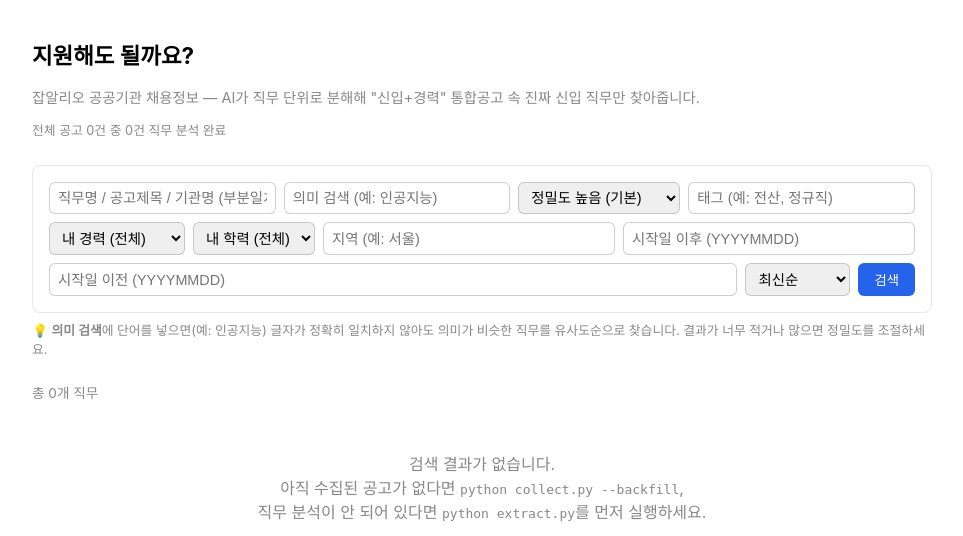
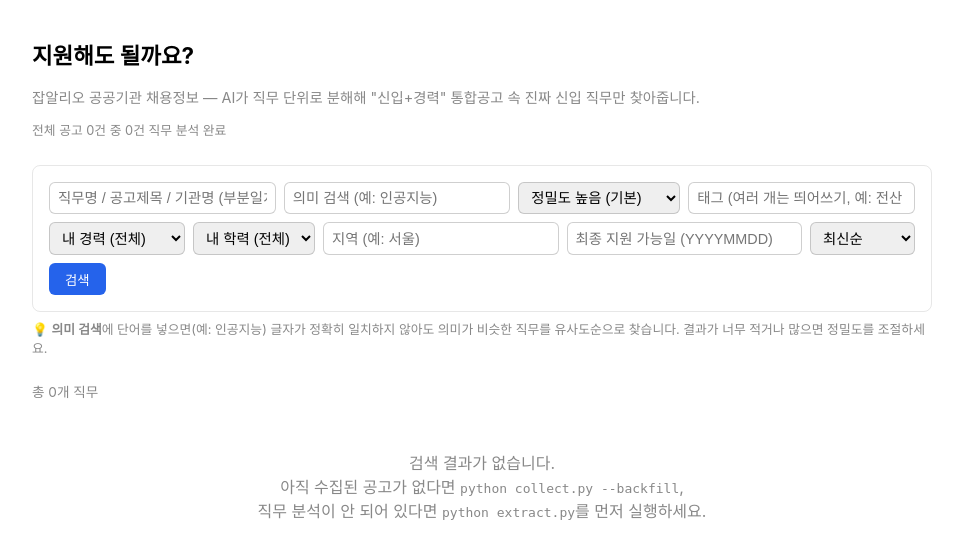
Before and after one commit to ehekafhr/Can_I_Apply, a FastAPI app: page / in a window 1280 px wide. Shown: the top 536 px of the page, without its empty margins (158-1121 px from the left). Run offline with FastAPI, Linux system fonts and the light colour scheme.

Commit message:
#feat: 검색 시 여러 태그 동시 지원, 날짜는 유의미한 최종 지원일 기준으로 수정

```diff
--- a/server/routes.py
+++ b/server/routes.py
@@ -74,12 +74,11 @@
         le=1.0,
         description="의미검색 정밀도. 최고 유사도 대비 이 비율 이상만 표시(높을수록 엄격)",
     ),
-    tag: str | None = Query(None),
+    tag: str | None = Query(None, description="태그. 띄어쓰기로 여러 개를 넣으면 모두 포함하는(AND) 직무만 표시"),
     career: str | None = Query(None, description="사용자 본인의 경력 상태(신입/경력); 지원 가능한 공고를 모두 표시"),
     edu: str | None = Query(None, description="사용자 본인의 최종학력; 이 학력으로 지원 가능한 공고를 모두 표시"),
     work_rgn: str | None = Query(None),
-    bgn_date: str | None = Query(None, description="YYYYMMDD, 공고 시작일 이후"),
-    end_date: str | None = Query(None, description="YYYYMMDD, 공고 시작일 이전"),
+    apply_by: str | None = Query(None, description="YYYYMMDD, 이 날짜까지 지원 가능한(마감일이 이 날짜 이후인) 공고만 표시"),
     sort: str = Query("latest", pattern="^(latest|deadline)$"),
     page: int = Query(1, ge=1),
 ):
@@ -94,7 +93,9 @@
                 | (Announcement.inst_nm.like(like))
             )
         if tag:
-            base = base.where(Position.tags.like(f"%{tag}%"))
+            # 띄어쓰기로 구분된 여러 태그를 모두 만족(AND)하는 직무만 남긴다.
+            for t in tag.split():
+                base = base.where(Position.tags.like(f"%{t}%"))
         if career and career in CAREER_ELIGIBILITY:
             base = base.where(Position.career_level.in_(CAREER_ELIGIBILITY[career]))
         if edu and edu in EDU_LADDER:
@@ -106,10 +107,9 @@
                 (Announcement.work_rgn_nm_lst.like(f"%{work_rgn}%"))
                 | (Position.location.like(f"%{work_rgn}%"))
             )
-        if bgn_date:
-            base = base.where(Announcement.pbanc_bgng_ymd >= bgn_date)
-        if end_date:
-            base = base.where(Announcement.pbanc_bgng_ymd <= end_date)
+        if apply_by:
+            # 마감일이 이 날짜 이후(포함)인 공고만 = 이 날짜까지는 지원 가능한 공고
+            base = base.where(Announcement.pbanc_end_ymd >= apply_by)
 
         precision_eff = precision if precision is not None else DEFAULT_SIM_RATIO
         sim_map: dict[int, float] = {}
@@ -183,8 +183,7 @@
                 "career": career or "",
                 "edu": edu or "",
                 "work_rgn": work_rgn or "",
-                "bgn_date": bgn_date or "",
-                "end_date": end_date or "",
+                "apply_by": apply_by or "",
                 "sort": sort,
             },
         },
--- a/server/templates/index.html
+++ b/server/templates/index.html
@@ -59,7 +59,7 @@
       <option value="0.85" {% if 0.825 <= filters.precision < 0.875 %}selected{% endif %}>정밀도 보통</option>
       <option value="0.80" {% if filters.precision < 0.825 %}selected{% endif %}>정밀도 낮음 (폭넓게)</option>
     </select>
-    <input type="text" name="tag" placeholder="태그 (예: 전산, 정규직)" value="{{ filters.tag }}">
+    <input type="text" name="tag" placeholder="태그 (여러 개는 띄어쓰기, 예: 전산 정규직)" value="{{ filters.tag }}">
     <select name="career" title="내 경력 상태로 지원 가능한 공고를 모두 표시합니다">
       <option value="">내 경력 (전체)</option>
       {% for val, label in career_options %}
@@ -73,8 +73,7 @@
       {% endfor %}
     </select>
     <input type="text" name="work_rgn" placeholder="지역 (예: 서울)" value="{{ filters.work_rgn }}">
-    <input type="text" name="bgn_date" placeholder="시작일 이후 (YYYYMMDD)" value="{{ filters.bgn_date }}">
-    <input type="text" name="end_date" placeholder="시작일 이전 (YYYYMMDD)" value="{{ filters.end_date }}">
+    <input type="text" name="apply_by" placeholder="최종 지원 가능일 (YYYYMMDD)" value="{{ filters.apply_by }}" title="이 날짜까지 지원 가능한(마감일이 이 날짜 이후인) 공고만 표시">
     <select name="sort">
       <option value="latest" {% if filters.sort == "latest" %}selected{% endif %}>최신순</option>
       <option value="deadline" {% if filters.sort == "deadline" %}selected{% endif %}>마감임박순</option>
@@ -103,7 +102,7 @@
     </p>
   {% endif %}
 
-  {% set qs %}keyword={{ filters.keyword|urlencode }}&sem={{ filters.sem|urlencode }}&precision={{ filters.precision }}&tag={{ filters.tag|urlencode }}&career={{ filters.career|urlencode }}&edu={{ filters.edu|urlencode }}&work_rgn={{ filters.work_rgn|urlencode }}&bgn_date={{ filters.bgn_date|urlencode }}&end_date={{ filters.end_date|urlencode }}&sort={{ filters.sort|urlencode }}{% endset %}
+  {% set qs %}keyword={{ filters.keyword|urlencode }}&sem={{ filters.sem|urlencode }}&precision={{ filters.precision }}&tag={{ filters.tag|urlencode }}&career={{ filters.career|urlencode }}&edu={{ filters.edu|urlencode }}&work_rgn={{ filters.work_rgn|urlencode }}&apply_by={{ filters.apply_by|urlencode }}&sort={{ filters.sort|urlencode }}{% endset %}
 
   {% for p in results %}
   {% set a = p.announcement %}
```
